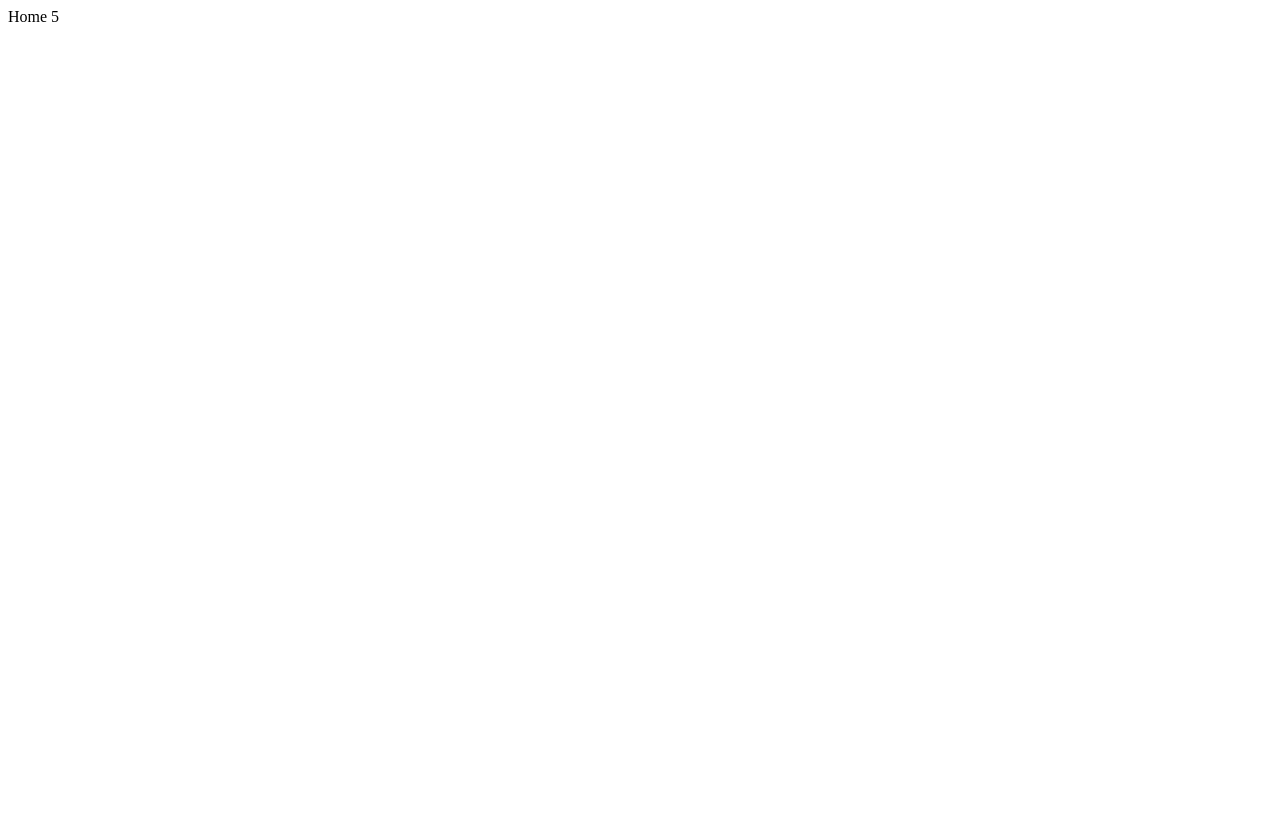
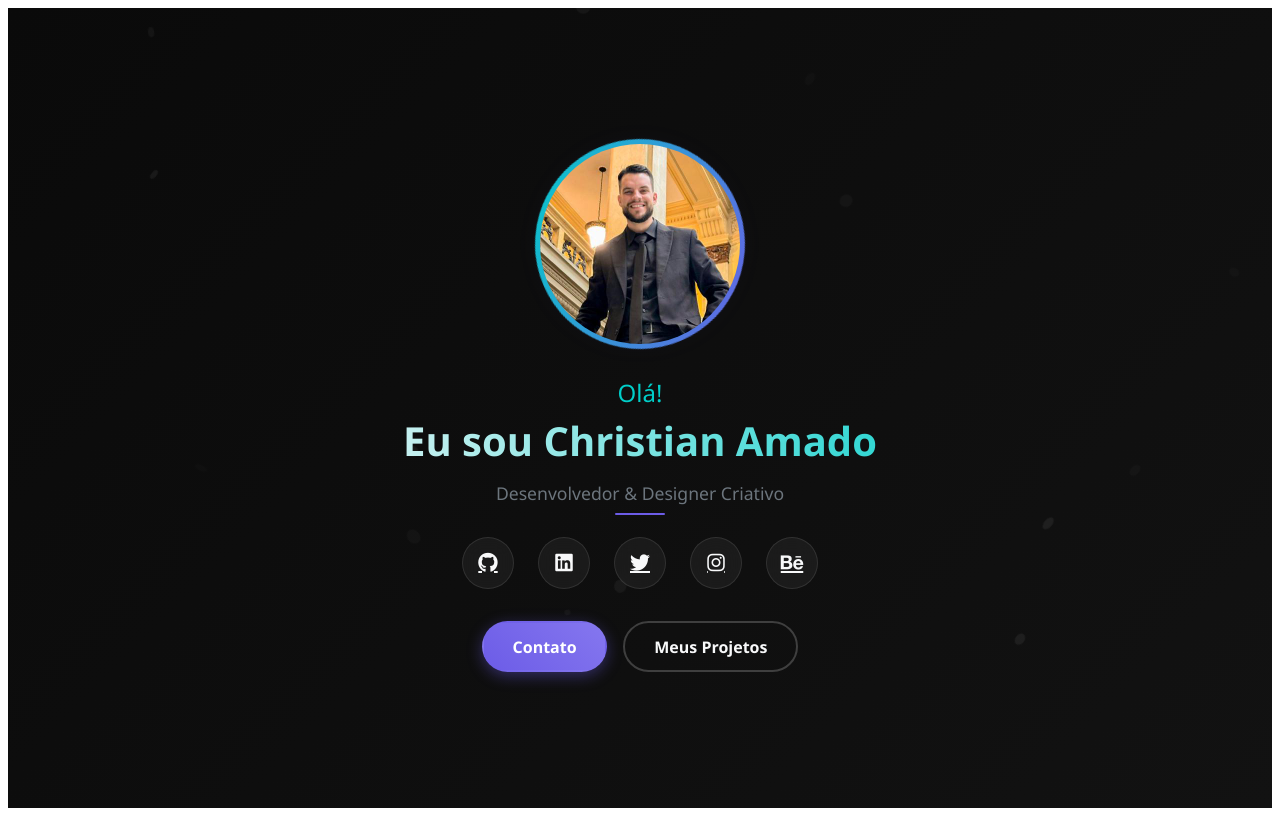
Before and after one commit to amadochristian/portfolio-christian, a Next.js app: page / in a window 1280 px wide. Built offline with nearby package versions, Linux system fonts and the light colour scheme.

Commit message:
primeira-forma

```diff
--- a/pages/index.js
+++ b/pages/index.js
@@ -1,5 +1,81 @@
-function Home() {
-    return <div>Home 5</div>
+import { useState, useEffect } from 'react';
+import Head from 'next/head';
+import styles from '../styles/Home.module.css';
+
+export default function Portfolio() {
+  const [isLoaded, setIsLoaded] = useState(false);
+
+  useEffect(() => {
+    setIsLoaded(true);
+  }, []);
+
+  const socialLinks = [
+    { name: 'GitHub', url: '#', icon: 'github' },
+    { name: 'LinkedIn', url: '#', icon: 'linkedin' },
+    { name: 'Twitter', url: '#', icon: 'twitter' },
+    { name: 'Instagram', url: '#', icon: 'instagram' },
+    { name: 'Behance', url: '#', icon: 'behance' }
+  ];
+
+  return (
+    <>
+      <Head>
+        <title>Christian Amado | Portfólio</title>
+        <link rel="stylesheet" href="https://cdnjs.cloudflare.com/ajax/libs/font-awesome/6.4.0/css/all.min.css" />
+        <meta name="description" content="Portfólio profissional de Christian Amado" />
+      </Head>
+
+      <div className={`${styles.container} ${isLoaded ? styles.loaded : ''}`}>
+        <div className={styles.particles}>
+          {[...Array(15)].map((_, i) => (
+            <div key={i} className="particle" style={{
+              left: `${Math.random() * 100}%`,
+              top: `${Math.random() * 100}%`,
+              width: `${Math.random() * 10 + 5}px`,
+              height: `${Math.random() * 10 + 5}px`,
+              animationDelay: `${Math.random() * 5}s`
+            }} />
+          ))}
+        </div>
+
+        <div className={styles.profileCard}>
+          <div className={styles.profileImageContainer}>
+            <img
+              src="/profile.jpg"
+              alt="Christian Amado"
+              className={styles.profileImage}
+            />
+            <div className={styles.imageBorder}></div>
+            <div className={styles.imageGlow}></div>
+          </div>
+
+          <h1 className={styles.title}>
+            <span className={styles.greeting}>Olá!</span>
+            <span className={styles.name}>Eu sou Christian Amado</span>
+            <span className={styles.subtitle}>Desenvolvedor & Designer Criativo</span>
+          </h1>
+
+          <div className={styles.socialLinks}>
+            {socialLinks.map((link, index) => (
+              <a
+                key={index}
+                href={link.url}
+                className={styles.socialLink}
+                aria-label={link.name}
+                target="_blank"
+                rel="noopener noreferrer"
+              >
+                <i className={`fab fa-${link.icon}`}></i>
+              </a>
+            ))}
+          </div>
+
+          <div className={styles.ctaButtons}>
+            <a href="#contato" className={`${styles.ctaButton} ${styles.primary}`}>Contato</a>
+            <a href="#projetos" className={`${styles.ctaButton} ${styles.secondary}`}>Meus Projetos</a>
+          </div>
+        </div>
+      </div>
+    </>
+  );
 }
-
-export default Home
--- /dev/null
+++ b/styles/Home.module.css
@@ -0,0 +1,294 @@
+/* Container principal - agora usando classe local */
+.container {
+    --primary: #6c5ce7;
+    --primary-light: #8577ef;
+    --secondary: #00cec9;
+    --dark: #121212;
+    --darker: #0a0a0a;
+    --light: #f8f9fa;
+    --gray: #6c757d;
+    --transition: all 0.3s cubic-bezier(0.25, 0.8, 0.25, 1);
+
+    /* Reset básico seguro */
+    margin: 0;
+    padding: 0;
+    min-height: 100vh;
+    display: flex;
+    justify-content: center;
+    align-items: center;
+    background: linear-gradient(135deg, var(--darker), var(--dark));
+    color: var(--light);
+    font-family: 'Segoe UI', 'Poppins', sans-serif;
+    position: relative;
+    overflow: hidden;
+    opacity: 0;
+    transform: translateY(20px);
+    transition: opacity 0.8s ease, transform 0.8s ease;
+  }
+
+  .container.loaded {
+    opacity: 1;
+    transform: translateY(0);
+  }
+
+  /* Efeito de partículas */
+  .particles {
+    position: absolute;
+    width: 100%;
+    height: 100%;
+    top: 0;
+    left: 0;
+    pointer-events: none;
+  }
+
+  .container :global(.particle) {
+    position: absolute;
+    background: rgba(255, 255, 255, 0.1);
+    border-radius: 50%;
+    animation: float 15s infinite linear;
+    z-index: 0;
+  }
+
+  @keyframes float {
+    0% { transform: translateY(0) rotate(0deg); opacity: 0; }
+    50% { transform: translateY(-100px) rotate(180deg); opacity: 0.8; }
+    100% { transform: translateY(-200px) rotate(360deg); opacity: 0; }
+  }
+
+  /* Card de perfil */
+  .profileCard {
+    position: relative;
+    z-index: 1;
+    text-align: center;
+    padding: 2rem;
+    max-width: 800px;
+    width: 100%;
+  }
+
+  /* Container da imagem */
+  .profileImageContainer {
+    position: relative;
+    width: 200px;
+    height: 200px;
+    margin: 0 auto 2rem;
+    border-radius: 50%;
+  }
+
+  .profileImage {
+    width: 100%;
+    height: 100%;
+    border-radius: 50%;
+    object-fit: cover;
+    position: relative;
+    z-index: 2;
+  }
+
+  .imageBorder {
+    position: absolute;
+    top: -5px;
+    left: -5px;
+    right: -5px;
+    bottom: -5px;
+    border-radius: 50%;
+    background: linear-gradient(45deg, var(--primary), var(--secondary));
+    z-index: 1;
+    animation: rotateBorder 8s linear infinite;
+  }
+
+  .imageGlow {
+    position: absolute;
+    top: 0;
+    left: 0;
+    width: 100%;
+    height: 100%;
+    border-radius: 50%;
+    background: radial-gradient(circle at center, var(--primary-light) 0%, transparent 70%);
+    filter: blur(15px);
+    opacity: 0.5;
+    z-index: 0;
+    animation: pulse 4s ease-in-out infinite alternate;
+  }
+
+  @keyframes rotateBorder {
+    0% { transform: rotate(0deg); }
+    100% { transform: rotate(360deg); }
+  }
+
+  @keyframes pulse {
+    0% { opacity: 0.3; transform: scale(0.95); }
+    100% { opacity: 0.6; transform: scale(1.05); }
+  }
+
+  /* Textos */
+  .title {
+    display: flex;
+    flex-direction: column;
+    gap: 0.5rem;
+    margin-bottom: 2rem;
+  }
+
+  .greeting {
+    font-size: 1.5rem;
+    color: var(--secondary);
+    font-weight: 300;
+  }
+
+  .name {
+    font-size: 2.5rem;
+    font-weight: 700;
+    background: linear-gradient(90deg, var(--light), var(--secondary));
+    -webkit-background-clip: text;
+    background-clip: text;
+    color: transparent;
+    line-height: 1.2;
+  }
+
+  .subtitle {
+    font-size: 1.1rem;
+    color: var(--gray);
+    font-weight: 300;
+    position: relative;
+    display: inline-block;
+    margin-top: 0.5rem;
+  }
+
+  .subtitle::after {
+    content: '';
+    position: absolute;
+    bottom: -10px;
+    left: 50%;
+    transform: translateX(-50%);
+    width: 50px;
+    height: 2px;
+    background: var(--primary);
+    border-radius: 2px;
+  }
+
+  /* Links sociais */
+  .socialLinks {
+    display: flex;
+    justify-content: center;
+    gap: 1.5rem;
+    margin-bottom: 2rem;
+  }
+
+  .socialLink {
+    width: 50px;
+    height: 50px;
+    border-radius: 50%;
+    display: flex;
+    align-items: center;
+    justify-content: center;
+    background: rgba(255, 255, 255, 0.05);
+    backdrop-filter: blur(10px);
+    border: 1px solid rgba(255, 255, 255, 0.1);
+    color: var(--light);
+    font-size: 1.25rem;
+    transition: var(--transition);
+    position: relative;
+    overflow: hidden;
+    z-index: 1;
+  }
+
+  .socialLink::before {
+    content: '';
+    position: absolute;
+    top: 0;
+    left: 0;
+    width: 100%;
+    height: 100%;
+    background: linear-gradient(45deg, var(--primary), var(--secondary));
+    z-index: -1;
+    opacity: 0;
+    transition: var(--transition);
+  }
+
+  .socialLink:hover {
+    transform: translateY(-5px);
+    box-shadow: 0 10px 20px rgba(0, 0, 0, 0.3);
+  }
+
+  .socialLink:hover::before {
+    opacity: 1;
+  }
+
+  /* Botões */
+  .ctaButtons {
+    display: flex;
+    justify-content: center;
+    gap: 1rem;
+    flex-wrap: wrap;
+  }
+
+  .ctaButton {
+    padding: 0.8rem 1.8rem;
+    border-radius: 50px;
+    font-weight: 600;
+    text-decoration: none;
+    transition: var(--transition);
+    border: 2px solid transparent;
+  }
+
+  .primary {
+    background: linear-gradient(45deg, var(--primary), var(--primary-light));
+    color: white;
+    box-shadow: 0 4px 15px rgba(108, 92, 231, 0.4);
+  }
+
+  .secondary {
+    background: transparent;
+    color: var(--light);
+    border-color: rgba(255, 255, 255, 0.2);
+  }
+
+  .primary:hover {
+    transform: translateY(-3px);
+    box-shadow: 0 8px 25px rgba(108, 92, 231, 0.6);
+  }
+
+  .secondary:hover {
+    background: rgba(255, 255, 255, 0.05);
+    border-color: var(--primary);
+  }
+
+  /* Responsividade */
+  @media (max-width: 768px) {
+    .profileImageContainer {
+      width: 180px;
+      height: 180px;
+    }
+
+    .name {
+      font-size: 2rem;
+    }
+
+    .subtitle {
+      font-size: 1rem;
+    }
+
+    .socialLinks {
+      gap: 1rem;
+    }
+
+    .socialLink {
+      width: 45px;
+      height: 45px;
+      font-size: 1.1rem;
+    }
+  }
+
+  @media (max-width: 480px) {
+    .name {
+      font-size: 1.8rem;
+    }
+
+    .ctaButtons {
+      flex-direction: column;
+      align-items: center;
+    }
+
+    .ctaButton {
+      width: 100%;
+      text-align: center;
+    }
+  }
```
Also changed, not shown: package.json (line endings or trailing spaces), public/profile.jpg (added).
